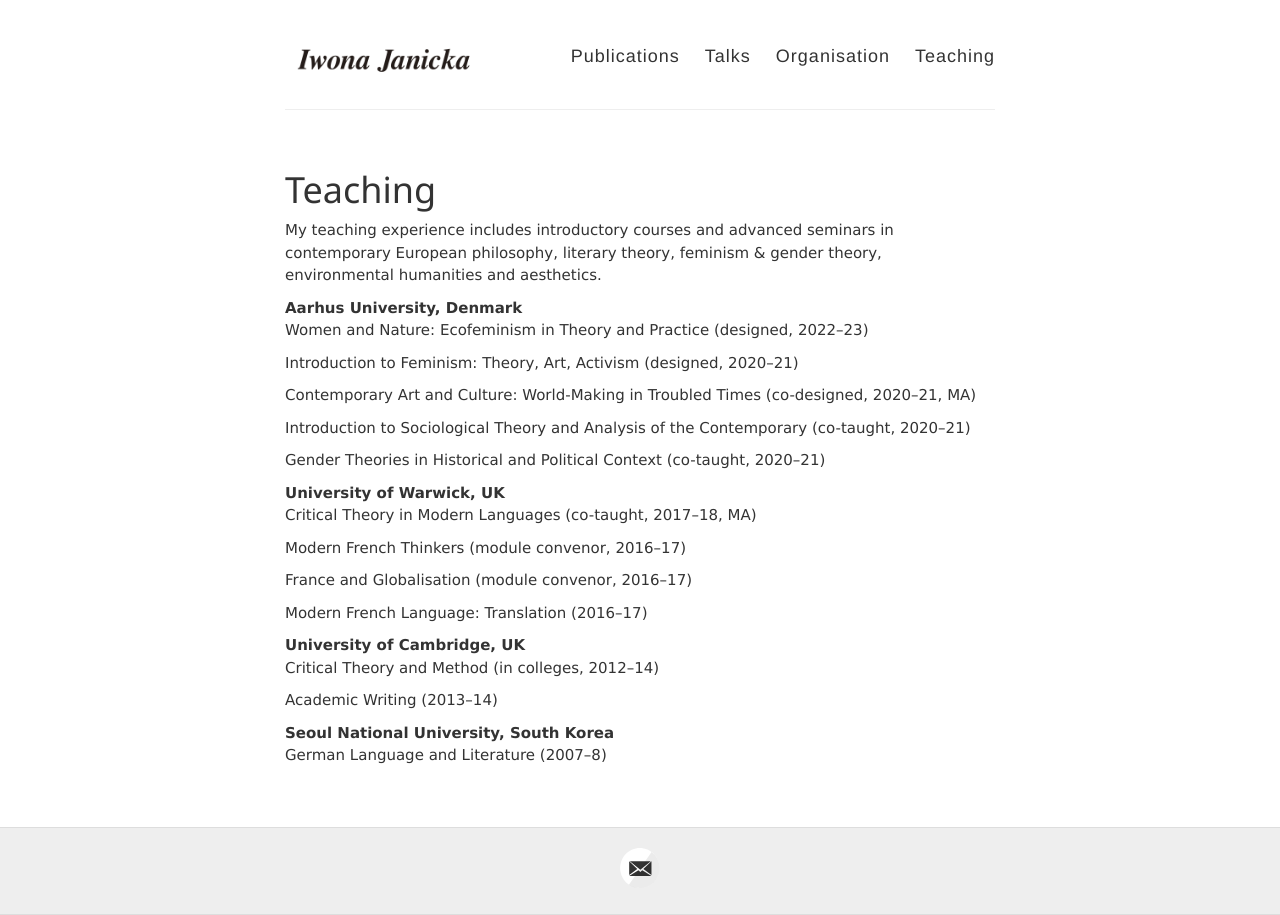
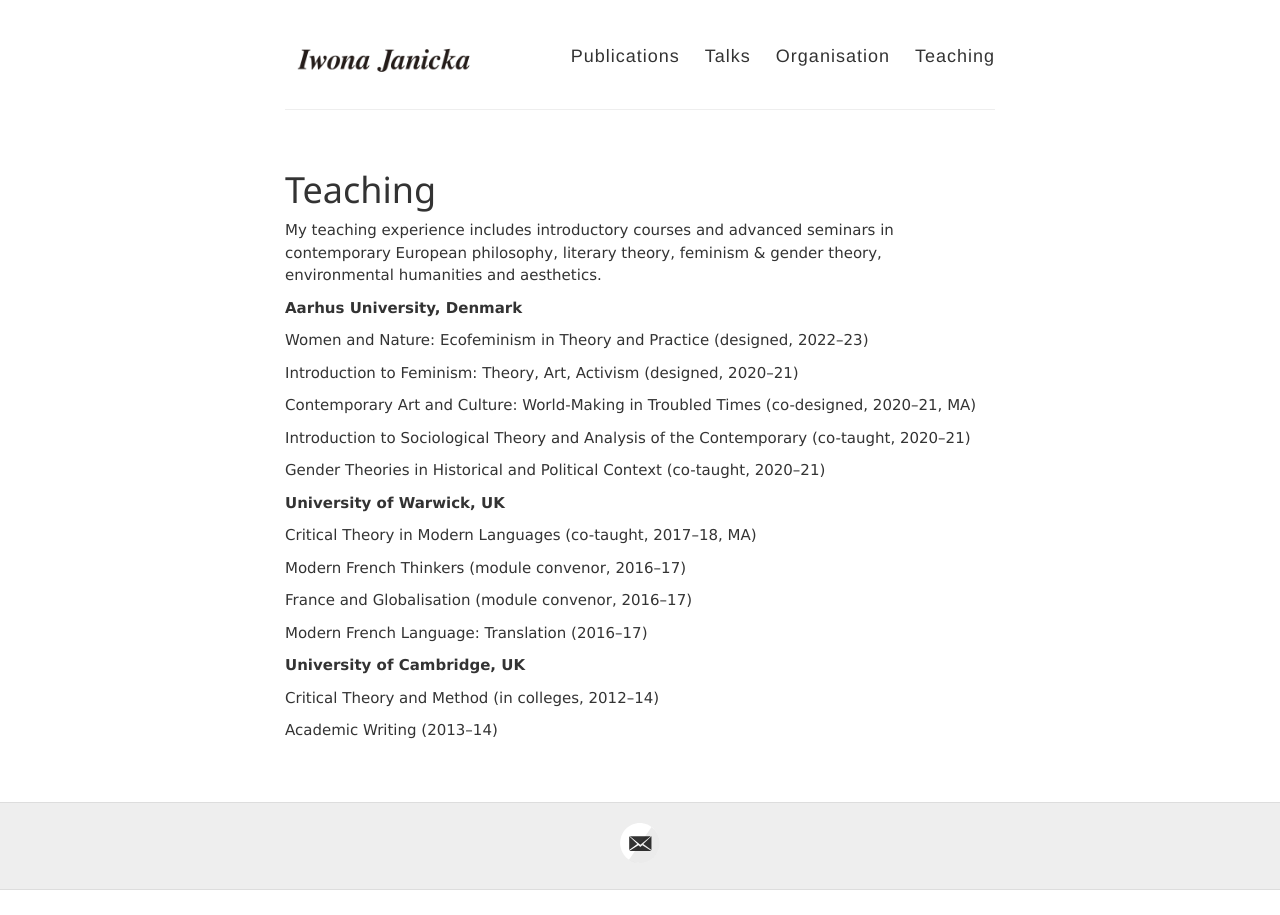
Before and after one commit to IJanicka/IJanicka.github.io, a Jekyll site: the page built from teaching.md, in a window 1280 px wide. Built offline with Jekyll 4.4.1, drawn with Linux system fonts in a browser that asks for light colours.

Commit message:
Update teaching.md

```diff
--- a/teaching.md
+++ b/teaching.md
@@ -5,7 +5,9 @@ permalink: /teaching/
 ---
 My teaching experience includes introductory courses and advanced seminars in contemporary European philosophy, literary theory, feminism & gender theory, environmental humanities and aesthetics.
 
+
 **Aarhus University, Denmark**<br>
+
 Women and Nature: Ecofeminism in Theory and Practice (designed, 2022–23)
 
 Introduction to Feminism: Theory, Art, Activism (designed, 2020–21)
@@ -18,6 +20,7 @@ Gender Theories in Historical and Political Context (co-taught, 2020–21)
 
 
 **University of Warwick, UK**<br>
+
 Critical Theory in Modern Languages (co-taught, 2017–18, MA)
 
 Modern French Thinkers (module convenor, 2016–17)
@@ -28,10 +31,7 @@ Modern French Language: Translation (2016–17)
 
 
 **University of Cambridge, UK**<br>
+
 Critical Theory and Method (in colleges, 2012–14)
 
 Academic Writing (2013–14)
-
-
-**Seoul National University, South Korea**<br>
-German Language and Literature (2007–8)
```
